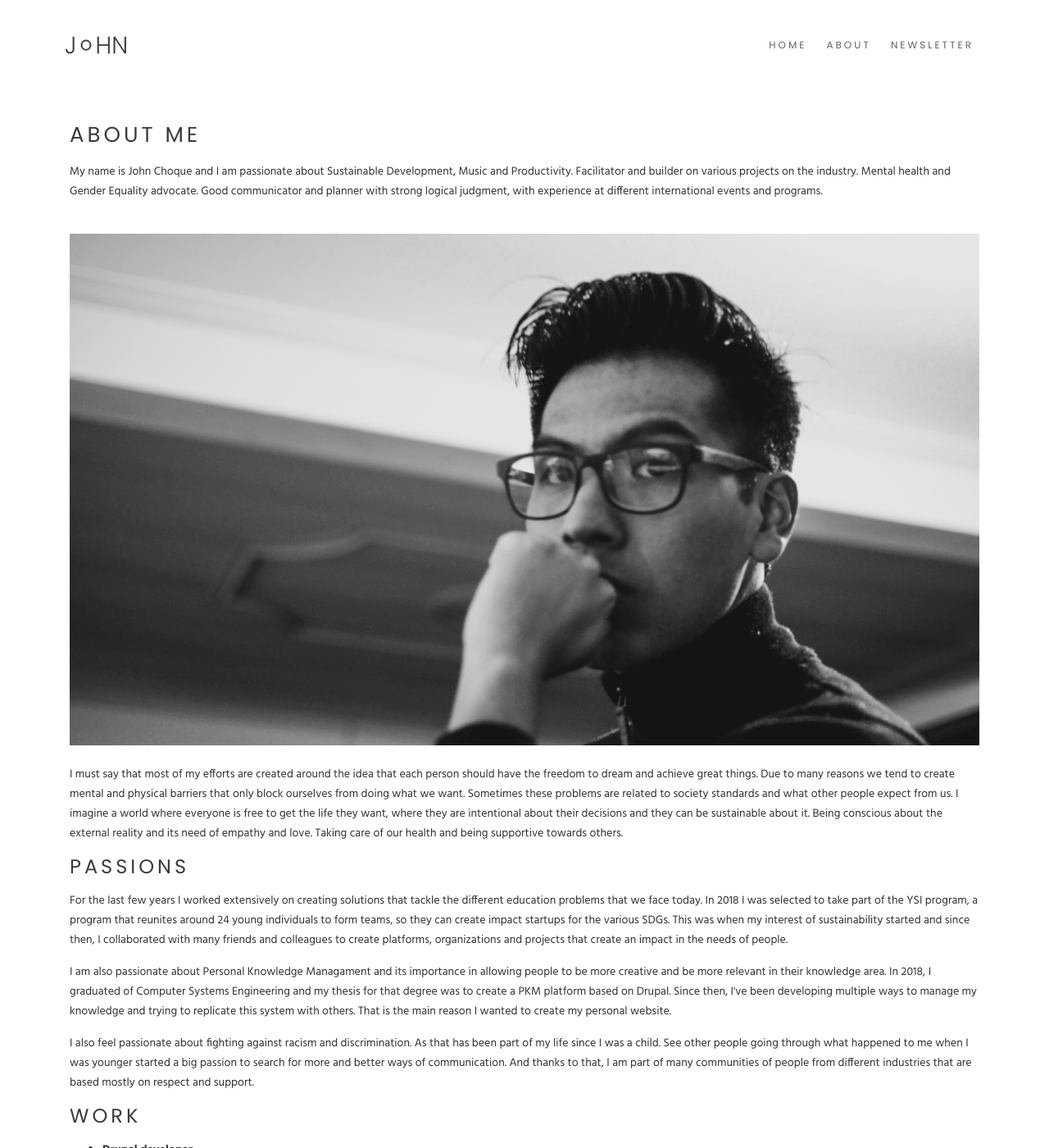
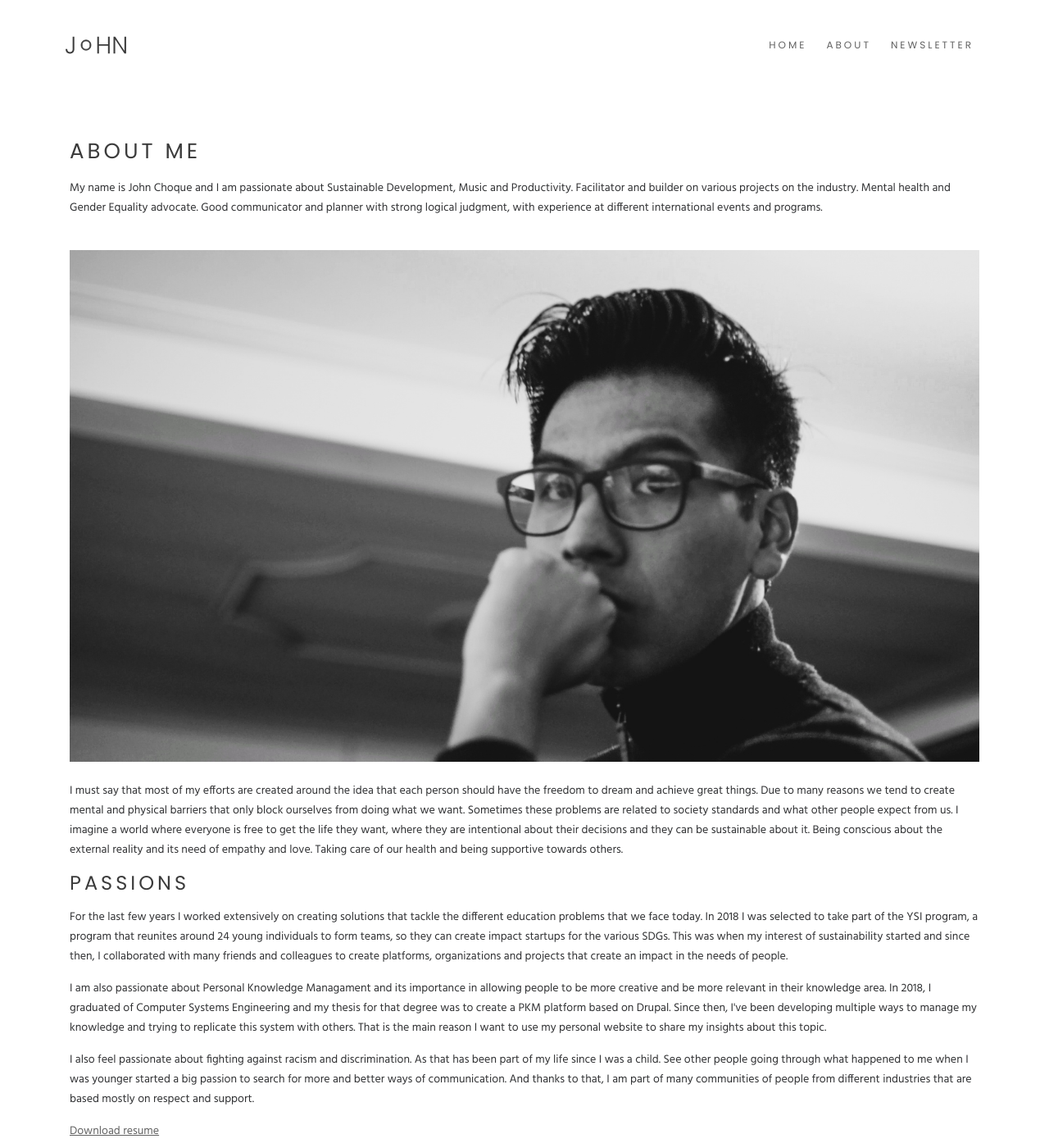
Before and after one commit to thethoughtfulmillennial/thethoughtfulmillennial.github.io, a Jekyll site: the page built from about2.html, in a window 1280 px wide and 1400 px high. Shown: the whole window at 82% size. Built offline with Jekyll 4.4.1, drawn with Linux system fonts in a browser that asks for light colours; some of the changed text lies outside the part shown.

Commit message:
Updating about and index.

```diff
--- a/about2.html
+++ b/about2.html
@@ -44,7 +44,7 @@ layout: default2
 				more creative and be more relevant in their knowledge area. In 2018, I graduated of Computer Systems
 				Engineering and my thesis for that degree was to create a PKM platform based on Drupal. Since then, I've
 				been developing multiple ways to manage my knowledge and trying to replicate this system with others.
-				That is the main reason I wanted to create my personal website.
+				That is the main reason I want to use my personal website to share my insights about this topic.
 			</p>
 			<p>
 				I also feel passionate about fighting against racism and discrimination. As that has been part of my
@@ -52,35 +52,9 @@ layout: default2
 				a big passion to search for more and better ways of communication. And thanks to that, I am part of many
 				communities of people from different industries that are based mostly on respect and support.
 			</p>
-			<h2>Work</h2>
-			<ul>
-				<li class="mb-2">
-					<div class="font-weight-bold">Drupal developer</div>
-					<div class="font-italic">MD Systems GmBH, 2016 - 2020</div>
-				</li>
-			</ul>
-			<h2>Education</h2>
-			<ul>
-				<li class="mb-2">
-					<div class="font-weight-bold">Bachelor degree in Computer Systems Engineering</div>
-					<div class="font-italic">Del Valle University, 2012 - 2018</div>
-					<div>Thesis: Personal Knwoledge Management System applied to Software Development Projects.</div>
-					<div>Delivered the graduation speech for the 2018 class, from Oslo, Norway.</div>
-				</li>
-				<li class="mb-2">
-					<div class="font-weight-bold">Exchange Scholarship</div>
-					<div class="font-italic">Soka University of Japan, 2014 - 2015</div>
-					<div>Full scholarship for one year. The only student selected in 2014.</div>
-				</li>
-			</ul>
-			<h2>Awards</h2>
-			<p>These are the awards I am most proud of.</p>
-			<ul>
-				<li>
-					<div>TOYP 2019, Personal Improvement and/or Accomplishment</div>
-					<div>JCI Bolivia</div>
-				</li>
-			</ul>
+			<a href="/assets/files/john_choque_cv__english.pdf" class="underline">
+				Download resume
+			</a>
 		</div>
 	</div>
 </div>
--- a/assets2/css/styles.css
+++ b/assets2/css/styles.css
@@ -1647,7 +1647,7 @@ a:hover.back-to-top {
 }
 
 .ml-top-padding {
-	padding-top: 100px;
+	padding-top: 140px;
 }
 
 .post .post-meta ul li {
@@ -1808,7 +1808,7 @@ a:hover.back-to-top {
 
 	.navbar-custom.top-nav-collapse {
         padding: 0.5rem 1.5rem 0.5rem 2rem;
-		box-shadow: 0 0.0625rem 0.375rem 0 rgba(0, 0, 0, 0.1);
+		box-shadow: 0 0.75rem 1.5rem rgba(18,38,63,.03);
 		background-color: #fff;
 	}
 
@@ -2050,7 +2050,7 @@ a:hover.back-to-top {
 	}
 	/* end of extra pages */
 	.ml-top-padding {
-		padding-top: 150px;
+		padding-top: 170px;
 	}
 }
 /* end of min-width width 992px */
--- a/index2.html
+++ b/index2.html
@@ -53,7 +53,7 @@ layout: default2
 		<div class="col-12">
 			<div class="row">
 				{% for post in site.posts limit:3 %}
-				<div class="col-md-4 col-sm-6 col-xs-12 mb-5 post">
+				<div class="col-lg-4 col-md-6 col-xs-12 mb-5 post">
 					<div class="post-thumbnail mb-3">
 						<a href="https://neuronthemes.com/crate/rockhead/">
 							<img src="/assets/images/{{ post.banner_image }}" class="img-fluid" alt="">
```
